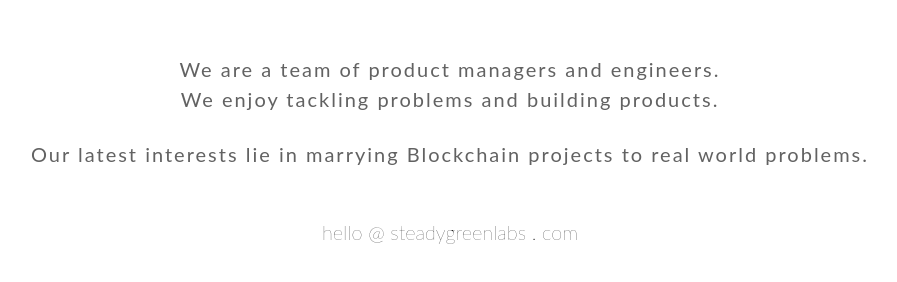
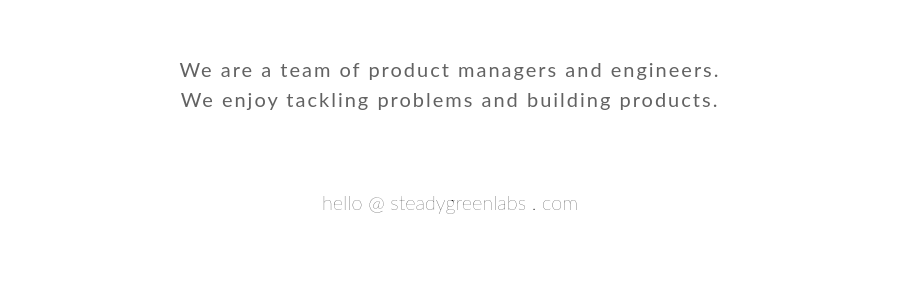
Before and after one commit to geevio/steadygreenlabs.github.io, a plain HTML site: page index.html in a window 1280 px wide. Shown: the part 130-412 px from the top of the page, without its empty margins (190-1087 px from the left). Drawn offline with Linux system fonts and the light colour scheme.

Commit message:
Update index.html

```diff
--- a/index.html
+++ b/index.html
@@ -55,7 +55,6 @@
 				<p>We are a team of product managers and engineers.</p>
 				<p>We enjoy tackling problems and building products. </p>
 				<br>
-				<p>Our latest interests lie in marrying Blockchain projects to real world problems.</p>
 
 			</h2>
 				<br>
```
